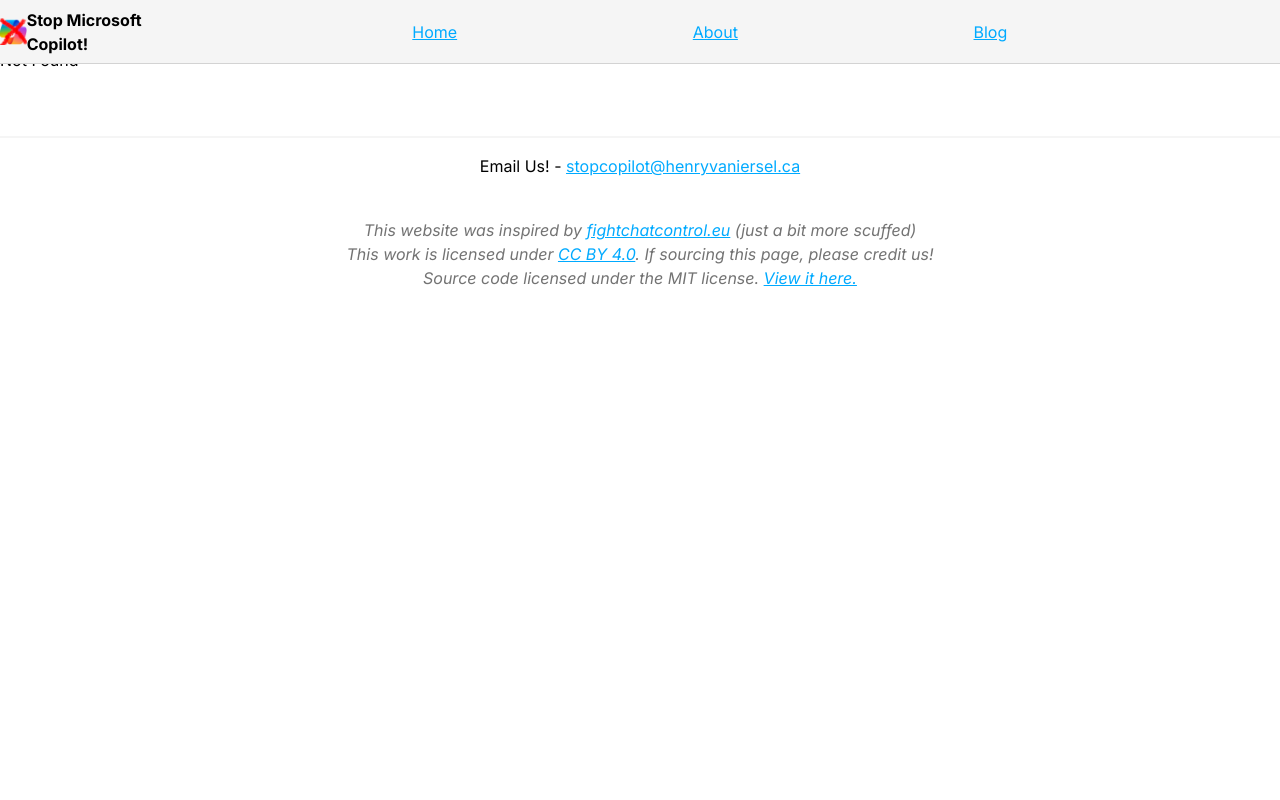
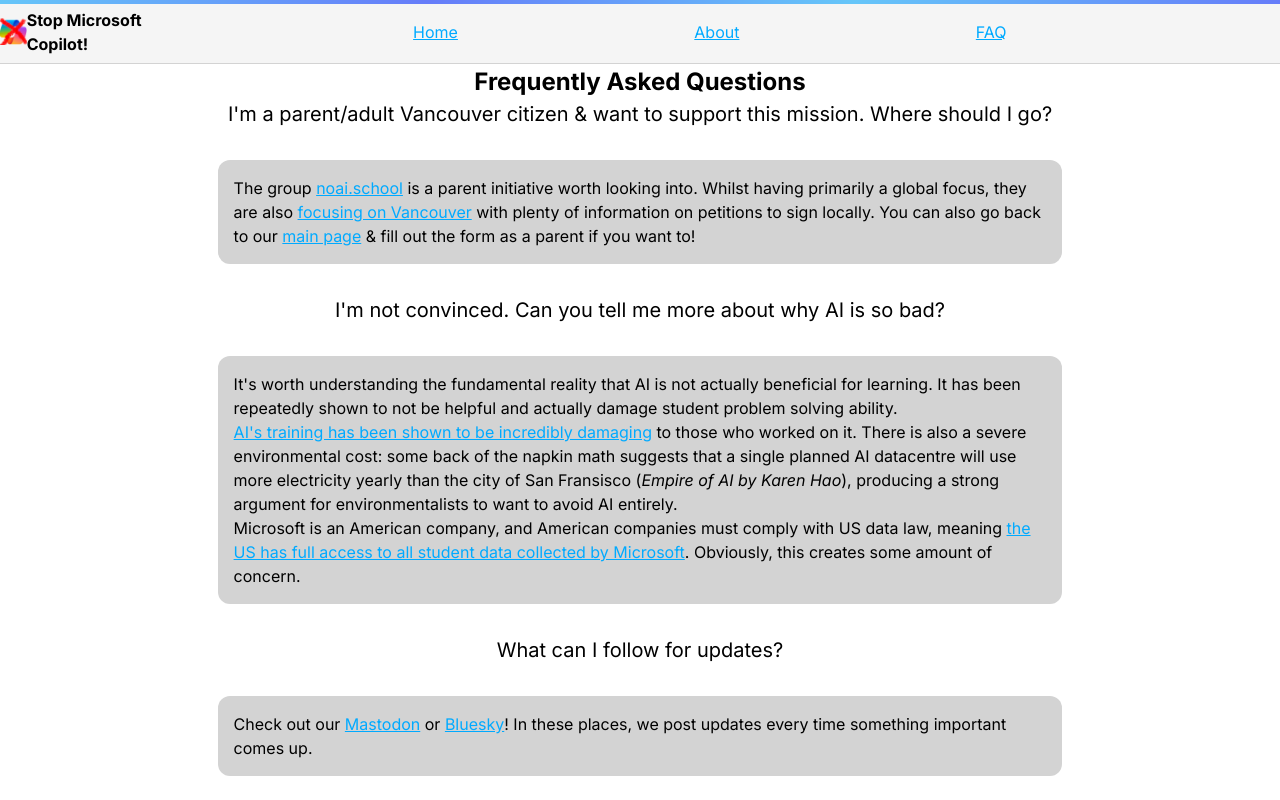
Before and after one commit to Henry-VI/stop-using-copilot, a SvelteKit app: page /faq in a window 1280 px wide. Before the commit this address had no page. Shown: the top 800 px of the page. Built offline with nearby package versions, Linux system fonts and the light colour scheme; some icons are missing.

Commit message:
add FAQ section

```diff
--- a/src/routes/+layout.svelte
+++ b/src/routes/+layout.svelte
@@ -22,13 +22,14 @@
   <span id="items">
     <a href="/">Home</a>
     <a href="/about">About</a>
-    <a href="/blog">Blog</a>
+    <a href="/faq">FAQ</a>
   </span>
   <div class="w-14 md:w-auto">
     <a href="https://socialbc.ca/@vsb_copilot" target="_blank"><Mastodon class="inline text-neutral-500" width={20} height={20}/></a>
     <a href="https://bsky.app/profile/vsb-copilot.socialbc.ca.ap.brid.gy" target="_blank"><Bluesky class="inline text-neutral-500" width={20} height={20}/></a>
   </div>
 </nav>
+<div id="progress"></div>
 {@render children()}
 <footer>
   Email Us! - <a href="mailto:stopcopilot@henryvaniersel.ca">stopcopilot@henryvaniersel.ca</a>
--- a/src/routes/+page.svelte
+++ b/src/routes/+page.svelte
@@ -55,7 +55,6 @@
   <title>Home | Stop Microsoft Copilot!</title>
 </svelte:head>
    <div id="banner-update"><a href="mailto:stopcopilot@henryvaniersel.ca">We're looking for volunteers! If you're curious, email stopcopilot@henryvaniersel.ca.</a></div>
-    <div id="progress"></div>
     <div id="opening">
     <h1 id="title">Dear VSB,</h1>
     <div style="text-align: center; margin-bottom: 2em;">
--- /dev/null
+++ b/src/routes/faq/+page.svelte
@@ -0,0 +1,17 @@
+<h2 class="mt-16 text-center">Frequently Asked Questions</h2>
+<div class="text-xl text-center">
+  I'm a parent/adult Vancouver citizen & want to support this mission. Where should I go?
+</div>
+<blockquote>The group <a href="https://noai.school" target="_blank">noai.school</a> is a parent initiative worth looking into. Whilst having primarily a global focus, they are also <a href="https://noai.school/vancouver" target="_blank">focusing on Vancouver</a> with plenty of information on petitions to sign locally. You can also go back to our <a href="https://stopcopilot.henryvaniersel.ca">main page</a> & fill out the form as a parent if you want to!</blockquote>
+<div class="text-xl text-center">
+  I'm not convinced. Can you tell me more about why AI is so bad?
+</div>
+<blockquote>
+It's worth understanding the fundamental reality that AI is not actually beneficial for learning. It has been repeatedly shown to not be helpful and actually damage student problem solving ability.<br>
+<a href="http://archive.today/LjPyo" target="_blank">AI's training has been shown to be incredibly damaging</a> to those who worked on it. There is also a severe environmental cost: some back of the napkin math suggests that a single planned AI datacentre will use more electricity yearly than the city of San Fransisco (<em>Empire of AI by Karen Hao</em>), producing a strong argument for environmentalists to want to avoid AI entirely.<br>
+Microsoft is an American company, and American companies must comply with US data law, meaning <a href="https://www.digitaljournal.com/tech-science/microsoft-says-u-s-law-takes-precedence-over-canadian-data-sovereignty/article" target="_blank">the US has full access to all student data collected by Microsoft</a>. Obviously, this creates some amount of concern.
+</blockquote>
+<div class="text-xl text-center">
+  What can I follow for updates?
+</div>
+<blockquote>Check out our <a href="https://socialbc.ca/@vsb_copilot" target="_blank">Mastodon</a> or <a href="">Bluesky</a>! In these places, we post updates every time something important comes up.</blockquote>
--- a/src/routes/layout.css
+++ b/src/routes/layout.css
@@ -232,6 +232,9 @@
   border-radius: 12px;
   margin-bottom: 2em;
   margin-top: 2em;
+  width: 66%;
+  margin-left: auto;
+  margin-right: auto;
 }
 
 h1 {
```
